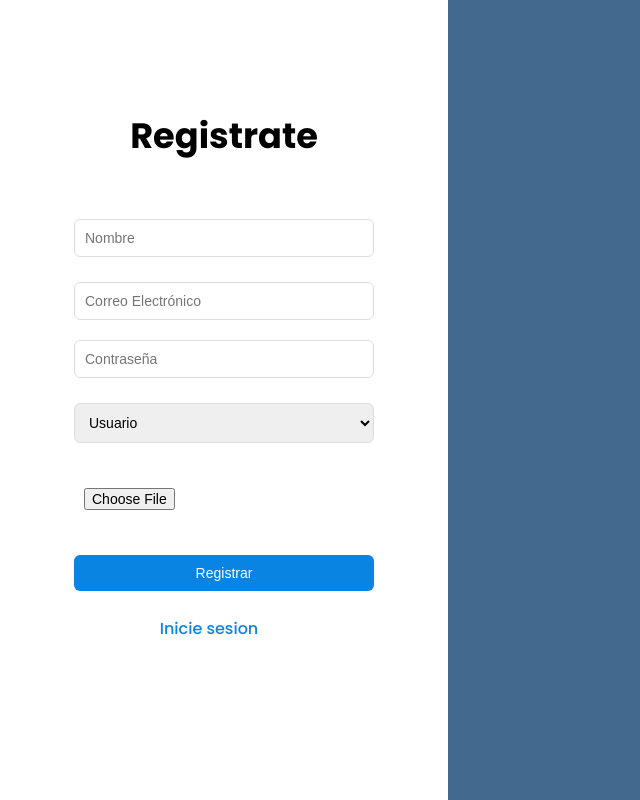
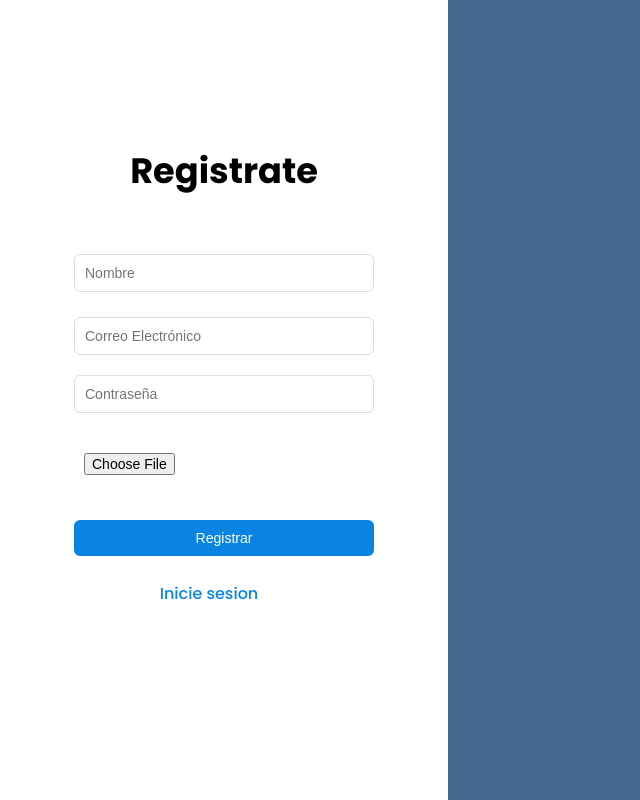
Before and after one commit to AlejandroBravoDev/to-do-super-pro-, a PHP site: the page made by frontend/register.php in a window 1280 px wide. Shown: the whole page, without its empty margins (0-640 px from the left). Run offline with PHP 8.4, Linux system fonts and the light colour scheme.

Commit message:
version final exposicion

```diff
--- a/backend/action-register.php
+++ b/backend/action-register.php
@@ -5,7 +5,7 @@ if ($_SERVER["REQUEST_METHOD"] == "POST") {
     $nombre = $_POST["nombre"];
     $correo = $_POST["correo"];
     $clave = $_POST["clave"];
-    $rol = $_POST["rol"] ?? "usuario";
+    $rol = "usuario";
 
     $clave_hash = password_hash($clave, PASSWORD_DEFAULT);
  $rutaAvatar = "frontend/avatares/default-avatar.png"; // Avatar por defecto
--- a/frontend/register.php
+++ b/frontend/register.php
@@ -20,11 +20,6 @@
             <input type="email" name="correo" placeholder="Correo Electrónico" class="input_email input_register" required />
             <input type="password" name="clave" placeholder="Contraseña" class="input_contrasena input_register" required />
 
-            <select name="rol" clcass="input_rol input_register"required>
-                <option value="usuario">Usuario</option>
-                <option value="admin">Administrador</option>
-            </select>
-
             <input type="file" name="avatar" accept="image/*" class="input_imagen input_register"/>
 
             <button type="submit" class="button_register">Registrar</button>
```
Also changed, not shown: frontend/perfil.php (+14 -1 lines), frontend/avatares/1758591344_fototo.jpg (added), frontend/avatares/1758591524_el team.png (added), frontend/script.js (indentation only).
